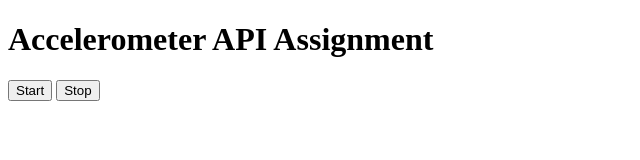
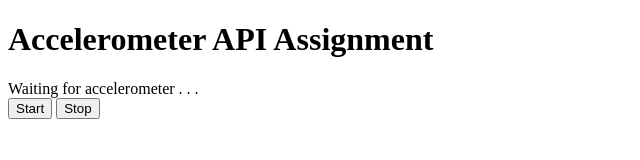
Before and after one commit to hitewy/MobileWebApps, a plain HTML site: page accel.html in a window 1280 px wide. Shown: the whole page, without its empty margins (0-640 px from the left). Drawn offline with Linux system fonts and the light colour scheme.

Commit message:
put 'waiting for accelerometer' back in #myPlace

```diff
--- a/accel.html
+++ b/accel.html
@@ -5,6 +5,8 @@
 	<title>Accelerometer API Assignment</title>
     <link rel="script" type="text/javascript"  href="inc/jquery.js" />
     <script type="text/javascript">
+
+
 
 	/*test to see if deviceready is the problem
 		//wait for device API librarys to load
@@ -53,7 +55,7 @@
 
 <body>
 	<h1>Accelerometer API Assignment</h1>
-    <div id="myPlace"></div>
+    <div id="myPlace">Waiting for accelerometer . . .</div>
     <div id="buttons">
     	<button onClick="startWatch();">Start</button>
         <button onClick="stopWatch();">Stop</button>
```
